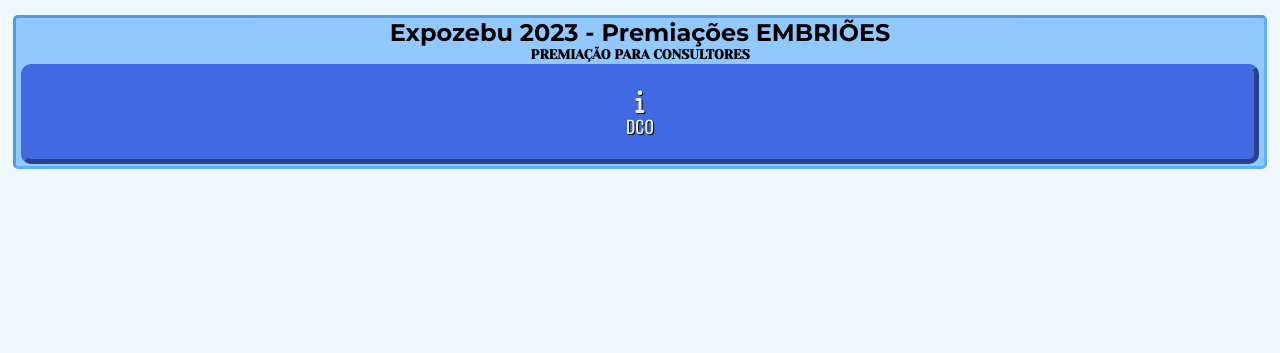
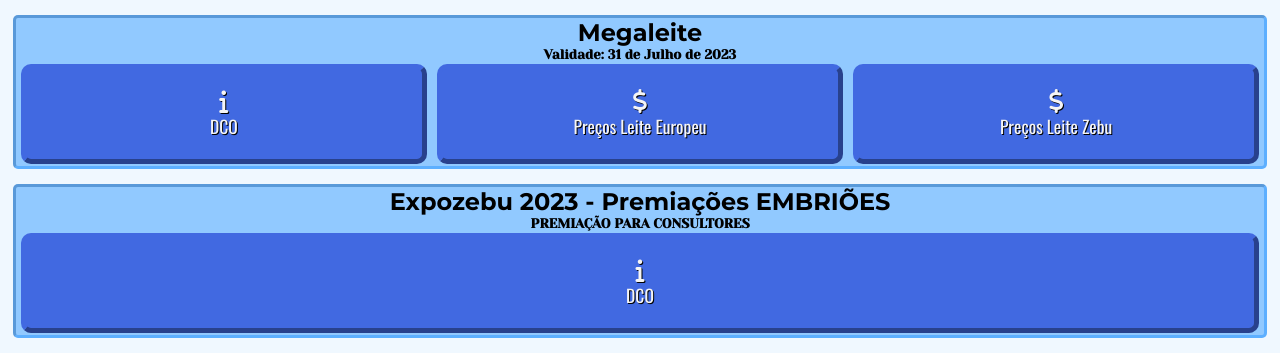
Before and after one commit to basegenetica/campanhas, a plain HTML site: page src/crvLagoa/index.html in a window 1280 px wide. Shown: the part 939-1292 px from the top of the page. Before the commit the page ends 1123 px from the top, so only its background shows below. Drawn offline with Linux system fonts and the light colour scheme.

Commit message:
inserção da promoção megaleite

```diff
--- a/src/crvLagoa/index.html
+++ b/src/crvLagoa/index.html
@@ -69,6 +69,24 @@
                 </a>
             </div>
         </div>
+        <div class="containerPromo">
+            <h2>Megaleite</h2>
+            <h5>Validade: 31 de Julho de 2023</h5>
+            <div class="buttonGroup">
+                <a target="_blank" href="./promocoes/megaleite/095-23 - CAMPANHA MEGA TOUROS (LEITE) 01-06-23.pdf" class="button link">
+                    <i class="fa-solid fa-info"></i>
+                    <p>DCO</p>
+                </a>
+                <a target="_blank" href="./promocoes/megaleite/DCOs_Campanha_Mega_Touros_Leite_2023_Leite_Europeu_Externo_01_COM PREÇO.pdf" class="button link">
+                    <i class="fa-solid fa-dollar-sign"></i>
+                    <p>Preços Leite Europeu</p>
+                </a>
+                <a target="_blank" href="./promocoes/megaleite/DCOs_Campanha_Mega_Touros_Leite_2023_Leite_Zebu_Externo_COM PREÇO.pdf" class="button link">
+                    <i class="fa-solid fa-dollar-sign"></i>
+                    <p>Preços Leite Zebu</p>
+                </a>
+            </div>
+        </div>
 
 
         <div class="containerPromo">
```
Also changed, not shown: 3 other files.
